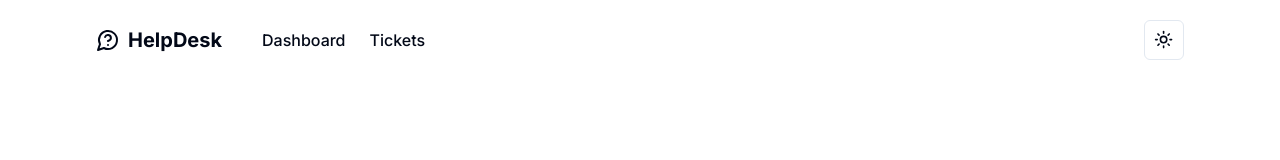
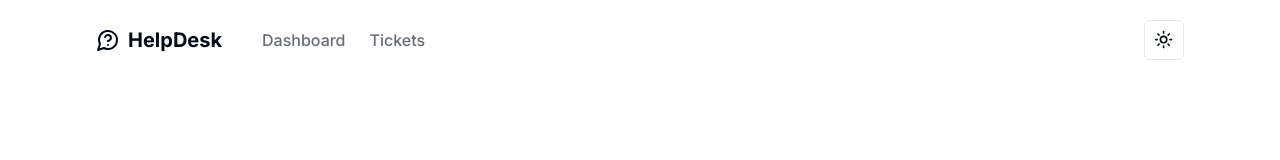
Before and after one commit to shehab910/helpdesk, a Next.js app: page / in a window 1280 px wide. Shown: the top 160 px of the page. Built offline with nearby package versions, Linux system fonts and the light colour scheme.

Commit message:
Fix nav bar misbehaving when in route other than home

```diff
--- a/app/layout.tsx
+++ b/app/layout.tsx
@@ -16,12 +16,12 @@ export const metadata: Metadata = {
 const routes: NavItem[] = [
   {
     title: 'Dashboard',
-    href: 'dashboard',
+    href: '/dashboard',
     disabled: false,
   },
   {
     title: 'Tickets',
-    href: 'tickets',
+    href: '/tickets',
     disabled: false,
   },
 ];
--- a/components/main-nav.tsx
+++ b/components/main-nav.tsx
@@ -35,7 +35,7 @@ function MainNav({ items, children }: MainNavProps) {
               href={item.disabled ? '#' : item.href}
               className={cn(
                 'flex items-center font-medium transition-colors hover:text-foreground/80',
-                item.href.startsWith(segment || '')
+                item.href.startsWith(`/${segment}` || '')
                   ? 'text-foreground'
                   : 'text-foreground/60',
                 item.disabled && 'cursor-not-allowed opacity-80',
```
